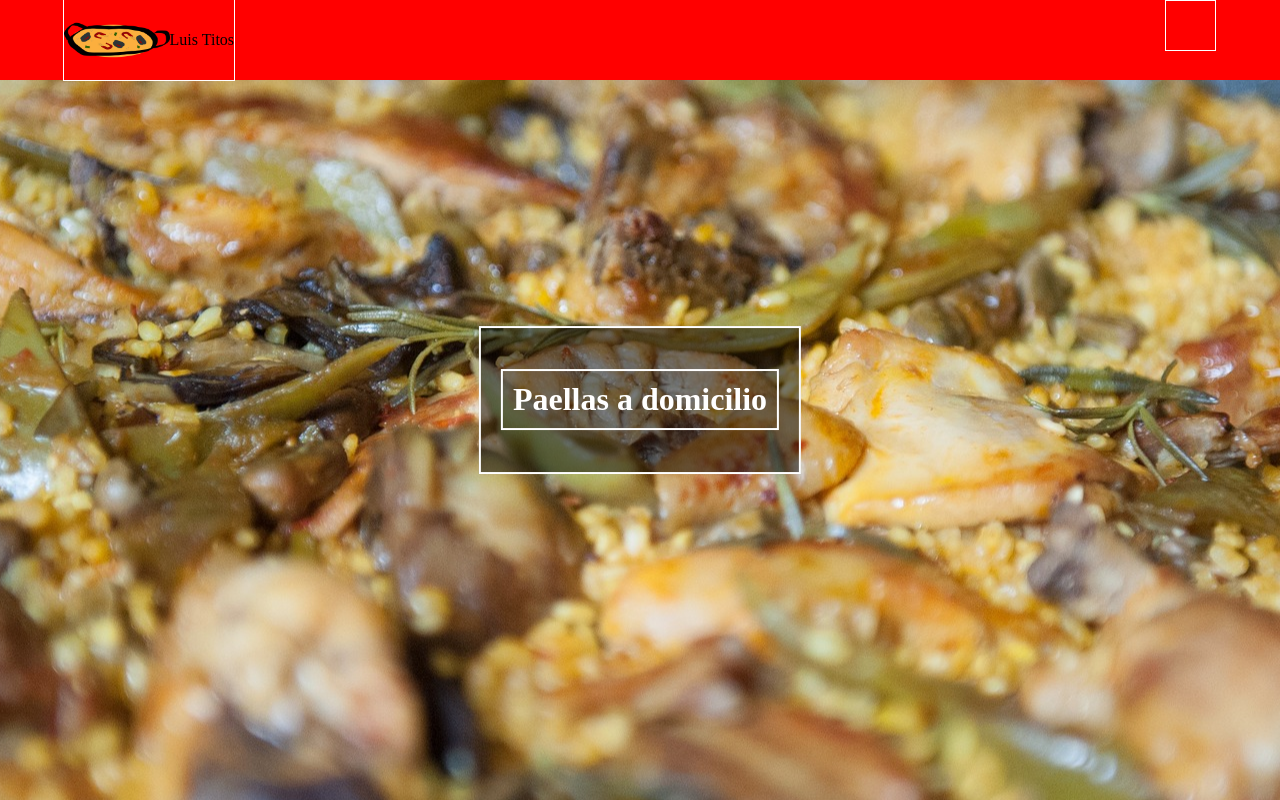
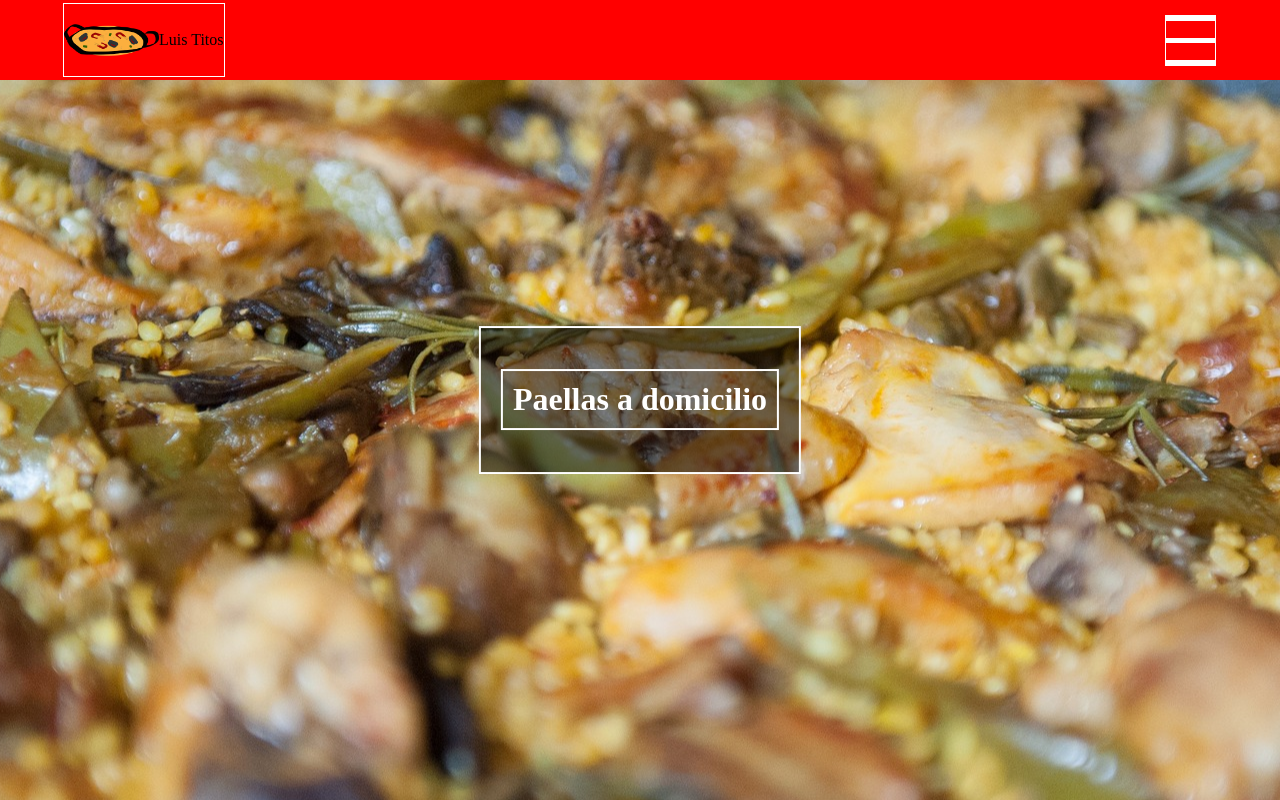
Before and after one commit to juakiCarbonell/food, a React (Create React App) app: page / in a window 1280 px wide. Built offline with nearby package versions, Linux system fonts and the light colour scheme.

Commit message:
burger ajusted

```diff
--- a/src/UI/AppBar/Brand.js
+++ b/src/UI/AppBar/Brand.js
@@ -4,7 +4,7 @@ import styled from 'styled-components';
 const BrandContainer = styled.div`
   display: flex;
   align-items: center;
-  /* height: 90%; */
+  height: 90%;
   outline: 1px solid white;
 `
 const Image = styled.img`
--- a/src/UI/AppBar/Burger.js
+++ b/src/UI/AppBar/Burger.js
@@ -5,13 +5,40 @@ const Wrapper = styled.div`
   width: 49px;
   height: 49px;
   cursor: pointer;
-  border: 1px solid white
+  border: 1px solid white;
+  display: flex;
+  justify-content: space-between;
+  flex-direction: column;
+
+  div {
+    transition: all 0.3s linear;
+
+    :first-child {
+      transform-origin: 0 100%;
+      transform: ${({ open }) => open ? 'rotate(45deg) translate(5px, -1px)' : 'rotate(0)'};
+    }
+    :nth-child(2) {
+      opacity: ${({ open }) => open ? '0' : '1'};
+    }
+    :last-child {
+      transform-origin: 0% 0%;
+      transform: ${({ open }) => open ? 'rotate(-45deg) translate(7px, 1px)' : 'rotate(0)'};
+    }
+  }
+`
+const Linie = styled.div`
+  width: 50px;
+  height: 5px;
+  background-color: white;
 `
 
 const Burger = (props) => {
   console.log(props)
   return (
-    <Wrapper onClick={props.handleClick}>
+    <Wrapper onClick={props.handleClick} {...props}>
+      <Linie />
+      <Linie />
+      <Linie />
 
     </Wrapper>
   );
--- a/src/UI/AppBar/CollapseMenu.js
+++ b/src/UI/AppBar/CollapseMenu.js
@@ -10,6 +10,8 @@ const CollapseWrapper = styled.div`
   left: 0;
   right: 0;
   z-index: 3;
+  /* transform: ${({ open }) => open ? 'translateX(40%)' : 'translateX(0%)'};
+  transition: transform 0.3s ease-in-out; */
 `;
 
 const NavLinks = styled.ul`
@@ -37,7 +39,7 @@ const NavLinks = styled.ul`
 const CollapseMenu = (props) => {
   if(props.open){
     return (
-      <CollapseWrapper>
+      <CollapseWrapper {...props}>
         <NavLinks>
           <li><a href="/">link n1</a></li>
           <li><a href="/">link n2</a></li>
--- a/src/UI/AppBar/NavBar.js
+++ b/src/UI/AppBar/NavBar.js
@@ -11,9 +11,10 @@ const NavBarContainer = styled.nav`
   background-color: red;
   z-index: 5;
 `
-const FlexBox = styled.nav`
+const FlexBox = styled.div`
   width: 90%;
   display: flex;
+  align-items: center;
   margin: 0 auto;
   justify-content: space-between;
   height: 5rem;
```
